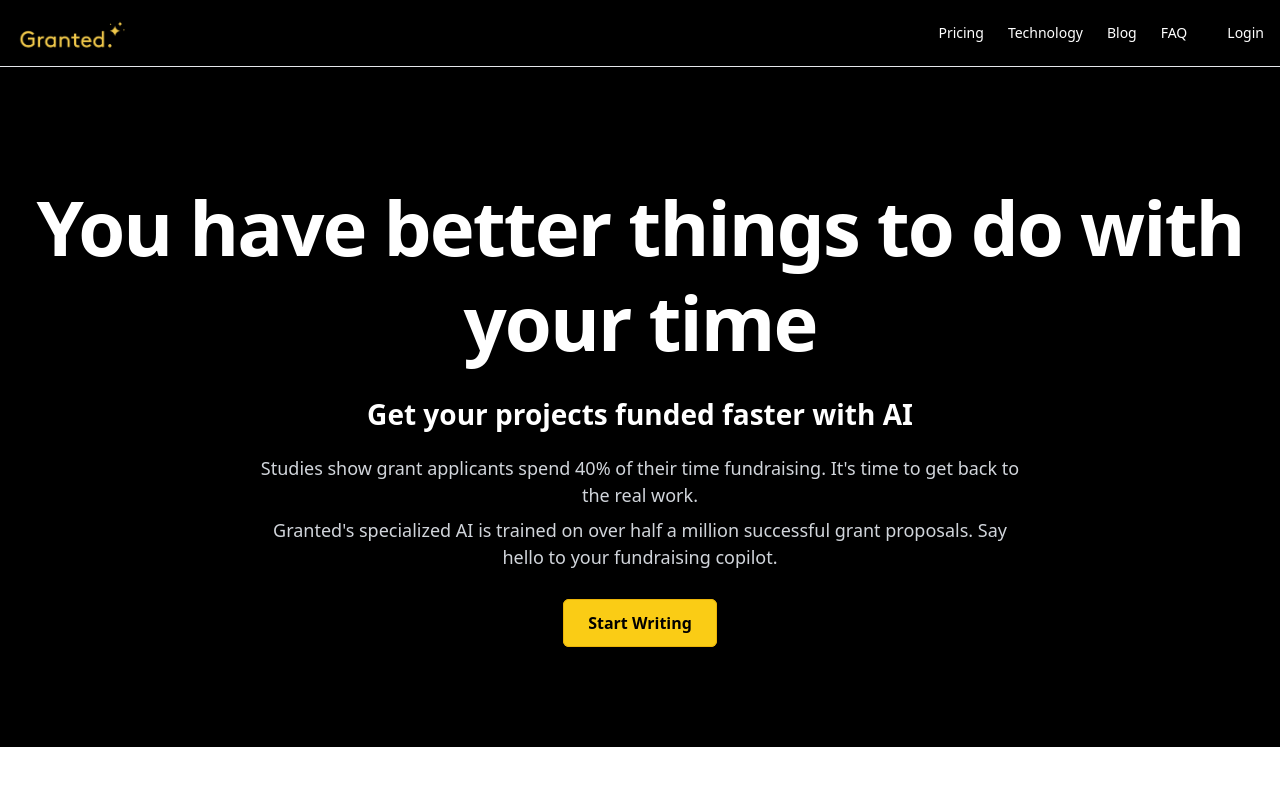
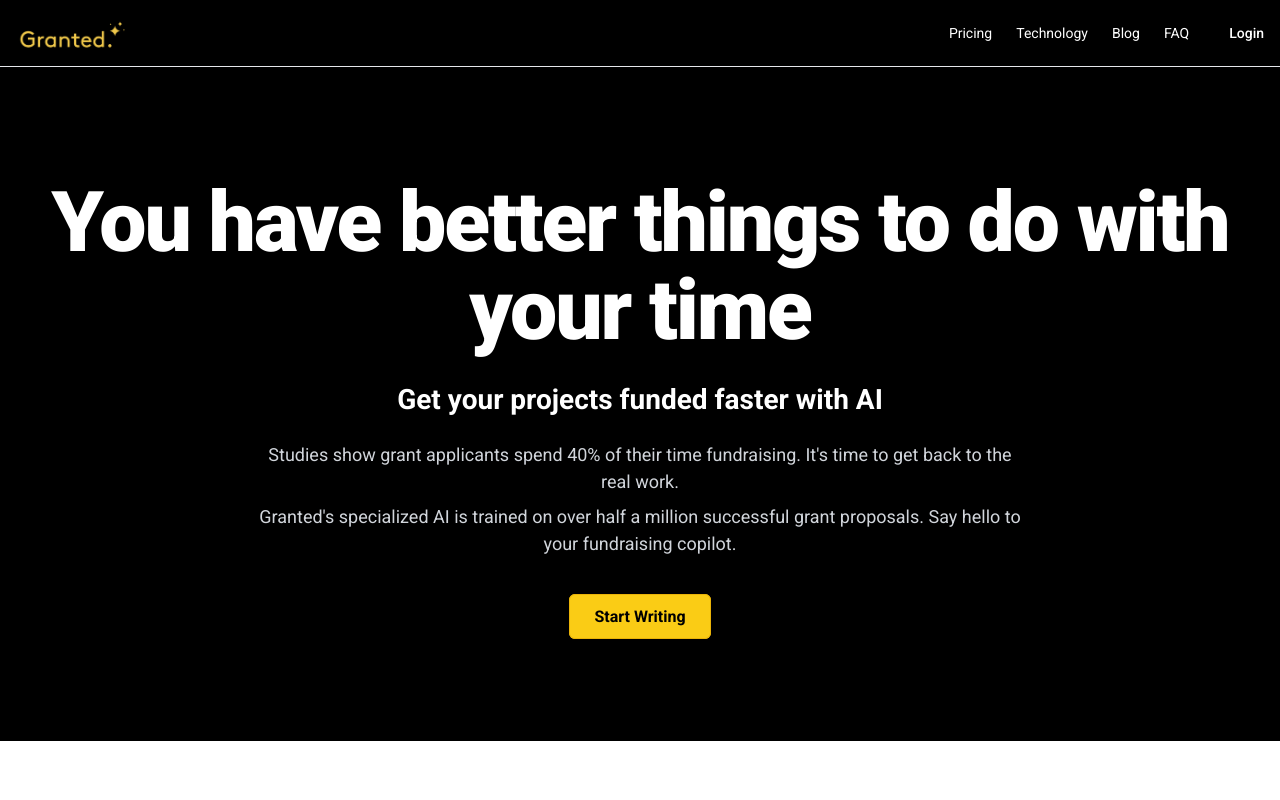
Before and after one commit to nathan-eagle/granted_website, a Next.js app: page / in a window 1280 px wide. Shown: the top 800 px of the page. Built offline with nearby package versions, Linux system fonts and the light colour scheme; a web font is replaced by a local one.

Commit message:
fonts: apply Roboto globally; adjust hero heading sizes/leading and CTA spacing

```diff
--- a/app/layout.tsx
+++ b/app/layout.tsx
@@ -53,7 +53,7 @@ export default function RootLayout({ children }: { children: ReactNode }) {
           gtag('config', 'AW-1025794968');`}
         </Script>
       </head>
-      <body className="min-h-dvh flex flex-col">
+      <body className="min-h-dvh flex flex-col font-roboto">
         <header className="border-b bg-black text-white">
           <div className="mx-auto max-w-7xl px-4 py-3 flex items-center justify-between">
             <a href="/" className="flex items-center gap-2">
--- a/app/page.tsx
+++ b/app/page.tsx
@@ -14,13 +14,13 @@ export default async function Home() {
       {/* Hero (black) */}
       <section className="bg-black text-white">
         <div className="mx-auto max-w-7xl px-6 md:px-8 py-20 md:py-28 text-center">
-          <h1 className="font-extrabold leading-tight text-[42px] md:text-[68px] lg:text-[76px] tracking-tight">{headline}</h1>
+          <h1 className="font-extrabold leading-[1.05] text-[46px] md:text-[72px] lg:text-[84px] tracking-tight">{headline}</h1>
           <div className="mt-6 text-[22px] md:text-[28px] font-semibold">{subhead}</div>
           <div className="mt-5 text-gray-300 max-w-3xl mx-auto space-y-2 text-[16px] md:text-[18px]">
             <p>{p1}</p>
             <p>{p2}</p>
           </div>
-          <div className="mt-10">
+          <div className="mt-12">
             <a href="https://app.grantedai.com" className="px-6 py-3 rounded-md bg-yellow-400 text-black font-semibold hover:bg-yellow-300 border border-yellow-500 shadow">Start Writing</a>
           </div>
         </div>
```
